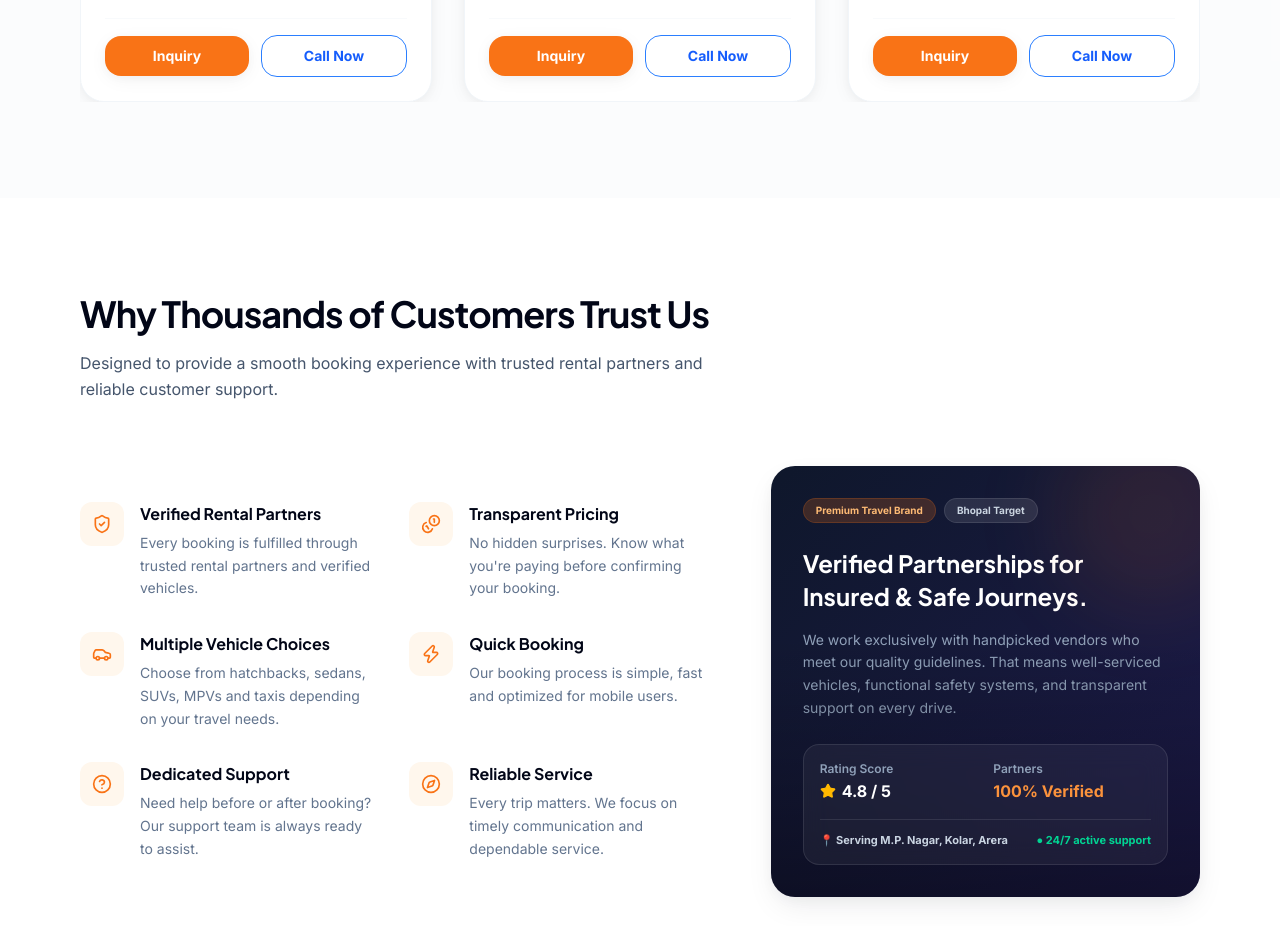
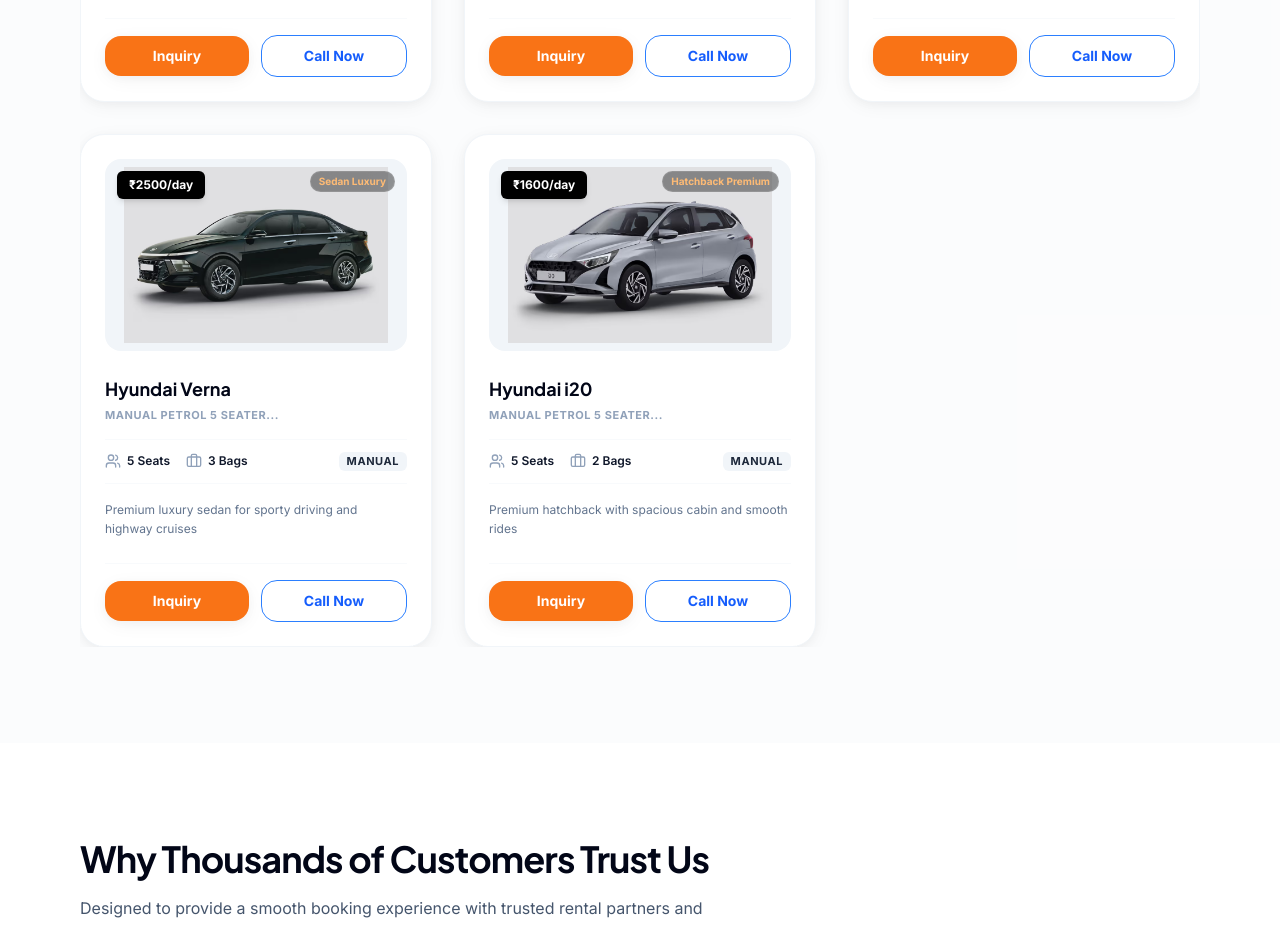
Before and after one commit to balramjhapate/DriveMitra-, a Next.js app: page / in a window 1280 px wide. Shown: the part 5020-5946 px from the top of the page. Built offline with nearby package versions, Linux system fonts and the light colour scheme.

Commit message:
Copy Verna and i20 from Downloads and add to vehicles list

```diff
--- a/constants/vehicles.ts
+++ b/constants/vehicles.ts
@@ -166,4 +166,26 @@
     suitableFor: "Powerful SUV for rough terrains and long travels",
     imageName: "scorpio-rental.jpg",
   },
+  {
+    name: "Hyundai Verna",
+    transmission: "Manual",
+    fuel: "Petrol",
+    seats: 5,
+    luggage: "3 Bags",
+    price: "₹2500/day",
+    tags: ["Sedan Luxury", "Petrol"],
+    suitableFor: "Premium luxury sedan for sporty driving and highway cruises",
+    imageName: "verna-rental.avif",
+  },
+  {
+    name: "Hyundai i20",
+    transmission: "Manual",
+    fuel: "Petrol",
+    seats: 5,
+    luggage: "2 Bags",
+    price: "₹1600/day",
+    tags: ["Hatchback Premium", "Petrol"],
+    suitableFor: "Premium hatchback with spacious cabin and smooth rides",
+    imageName: "i20-rental.avif",
+  },
 ];
```
Also changed, not shown: public/i20-rental.avif (added), public/verna-rental.avif (added).
